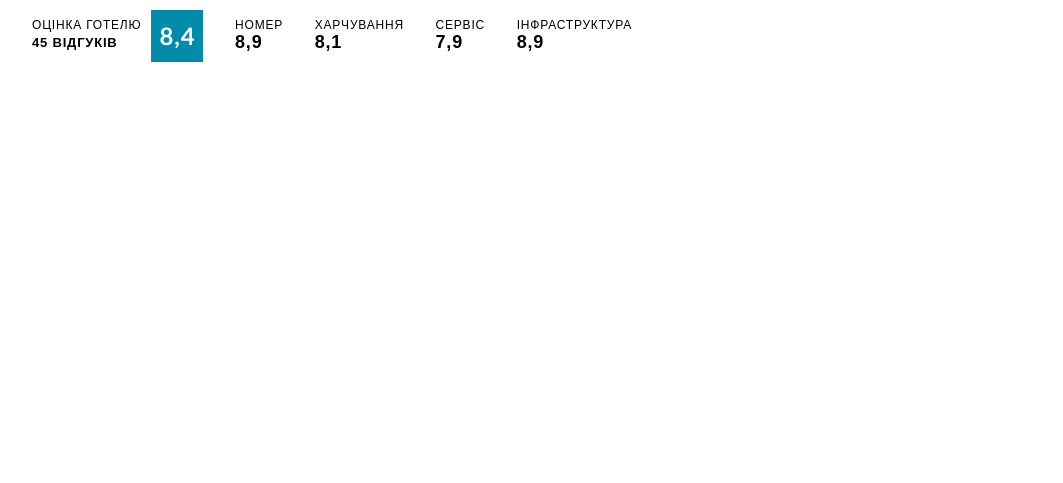
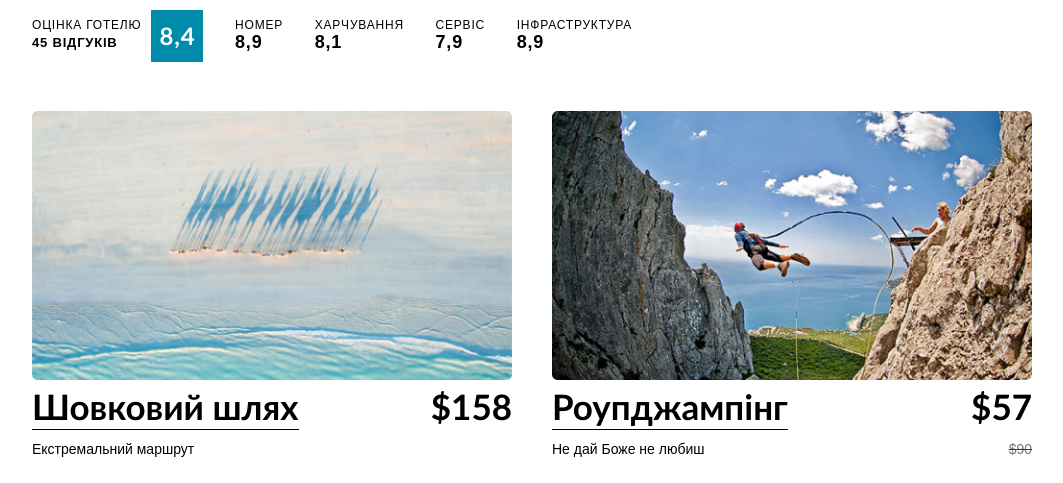
Before and after one commit to ruslanvasylyshyn/landing_aweb, a website built with Parcel: page src/index.html in a window 1280 px wide. Shown: the part 818-1301 px from the top of the page, without its empty margins (108-1171 px from the left). Before the commit the page ends 881 px from the top, so only its background shows below. Built offline with nearby package versions, Linux system fonts and the light colour scheme.

Commit message:
third section

```diff
--- a/src/index.html
+++ b/src/index.html
@@ -98,6 +98,34 @@
       </div>
     </section>
 
+    <section class="third_section">
+      <div class="third_section_container container">
+        <div class="third_section-card">
+          <img src="./images/image-1.png" alt="sands" />
+          <div class="third_section-title">
+            <p>Шовковий шлях</p>
+            <p>$158</p>
+          </div>
+          <div class="third_section-subTitle">
+            <p>Екстремальний маршрут</p>
+            <p></p>
+          </div>
+        </div>
+
+        <div class="third_section-card">
+          <img src="./images/image-2.png" alt="jump in the mountains" />
+          <div class="third_section-title">
+            <p>Роупджампінг</p>
+            <p>$57</p>
+          </div>
+          <div class="third_section-subTitle">
+            <p>Не дай Боже не любиш</p>
+            <p>$90</p>
+          </div>
+        </div>
+      </div>
+    </section>
+
     <script type="module" src="scripts/main.js"></script>
   </body>
 </html>
--- a/src/styles/main.scss
+++ b/src/styles/main.scss
@@ -4,6 +4,7 @@
 @import 'reset';
 @import './sections/header.scss';
 @import './sections/hero_section.scss';
+@import './sections/third_section.scss';
 
 html {
   font-family: 'Roboto', sans-serif;
--- /dev/null
+++ b/src/styles/sections/third_section.scss
@@ -0,0 +1,84 @@
+@forward '../utils/vars.scss';
+
+.third_section {
+  margin-top: 48px;
+  background-color: $c-white;
+
+  &_container {
+    display: flex;
+    justify-content: space-between;
+    column-gap: 40px;
+  }
+
+  &-card {
+    max-width: 500px;
+    height: auto;
+    border-radius: 6px;
+    margin-bottom: 24px;
+
+    & > img {
+      max-width: 480px;
+      width: 100%;
+    }
+  }
+
+  &-title {
+    display: flex;
+    justify-content: space-between;
+
+    & p {
+      font-family: 'Trebuchet MS';
+      font-style: normal;
+      font-weight: 700;
+      font-size: 35px;
+      line-height: 130%;
+      color: $c-black;
+      margin-bottom: 10px;
+
+      &:first-child {
+        border-bottom: 1px solid $c-black;
+        cursor: pointer;
+
+        &:hover {
+          color: #cb0000;
+          border-bottom: 1px solid #cb0000;
+        }
+      }
+    }
+  }
+
+  &-subTitle {
+    font-family: 'Arial';
+    font-style: normal;
+    font-weight: 400;
+    font-size: 14px;
+    line-height: 19px;
+    color: $c-black;
+    display: flex;
+    justify-content: space-between;
+
+    & p:last-child {
+      color: #777777;
+      text-decoration: line-through;
+      text-decoration-color: #cb0000;
+    }
+  }
+}
+
+@media screen and (max-width: 750px) {
+  .third_section-title p {
+    font-size: 25px;
+  }
+}
+
+@media screen and (max-width: 550px) {
+  .third_section {
+    &_container {
+      flex-direction: column;
+    }
+
+    &-card {
+      max-width: 100%;
+    }
+  }
+}
```
Also changed, not shown: src/images/image-1.png (added), src/images/image-2.png (added).
